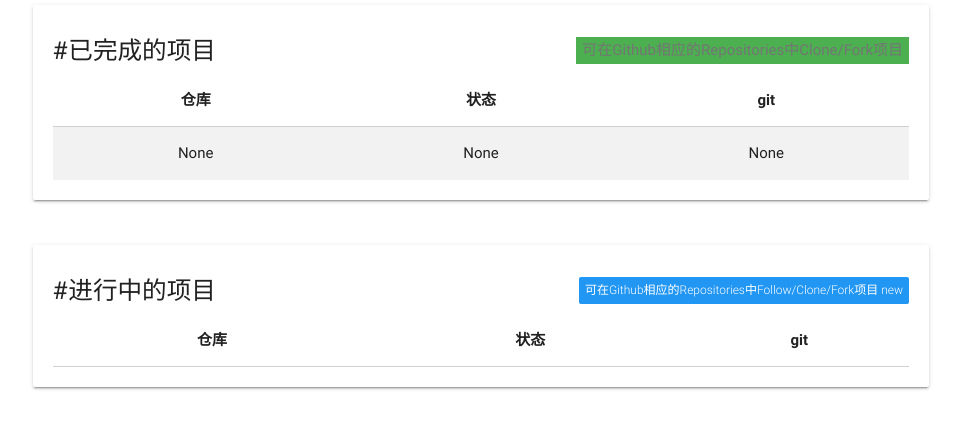
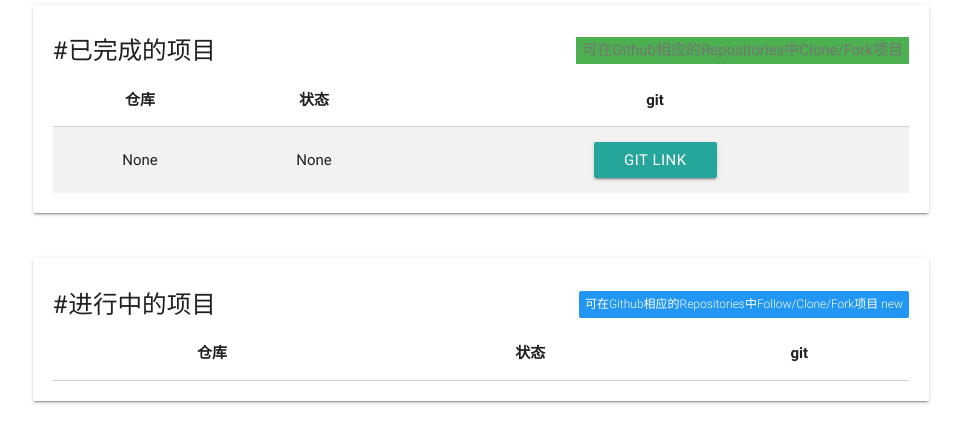
Before and after one commit to scitg/scitg.github.io, a plain HTML site: page lab/index.html in a window 1280 px wide. Shown: the part 137-580 px from the top of the page, without its empty margins (159-1120 px from the left). Drawn offline with nearby package versions, Linux system fonts and the light colour scheme.

Commit message:
Update index.html

```diff
--- a/lab/index.html
+++ b/lab/index.html
@@ -37,7 +37,7 @@
             <tr>
                 <td>None</td>
                 <td>None</td>
-                <td>None</td>
+                <td><a class="waves-effect waves-light btn">git link</a></td>
             </tr>
         </tbody>
       </table>
```
